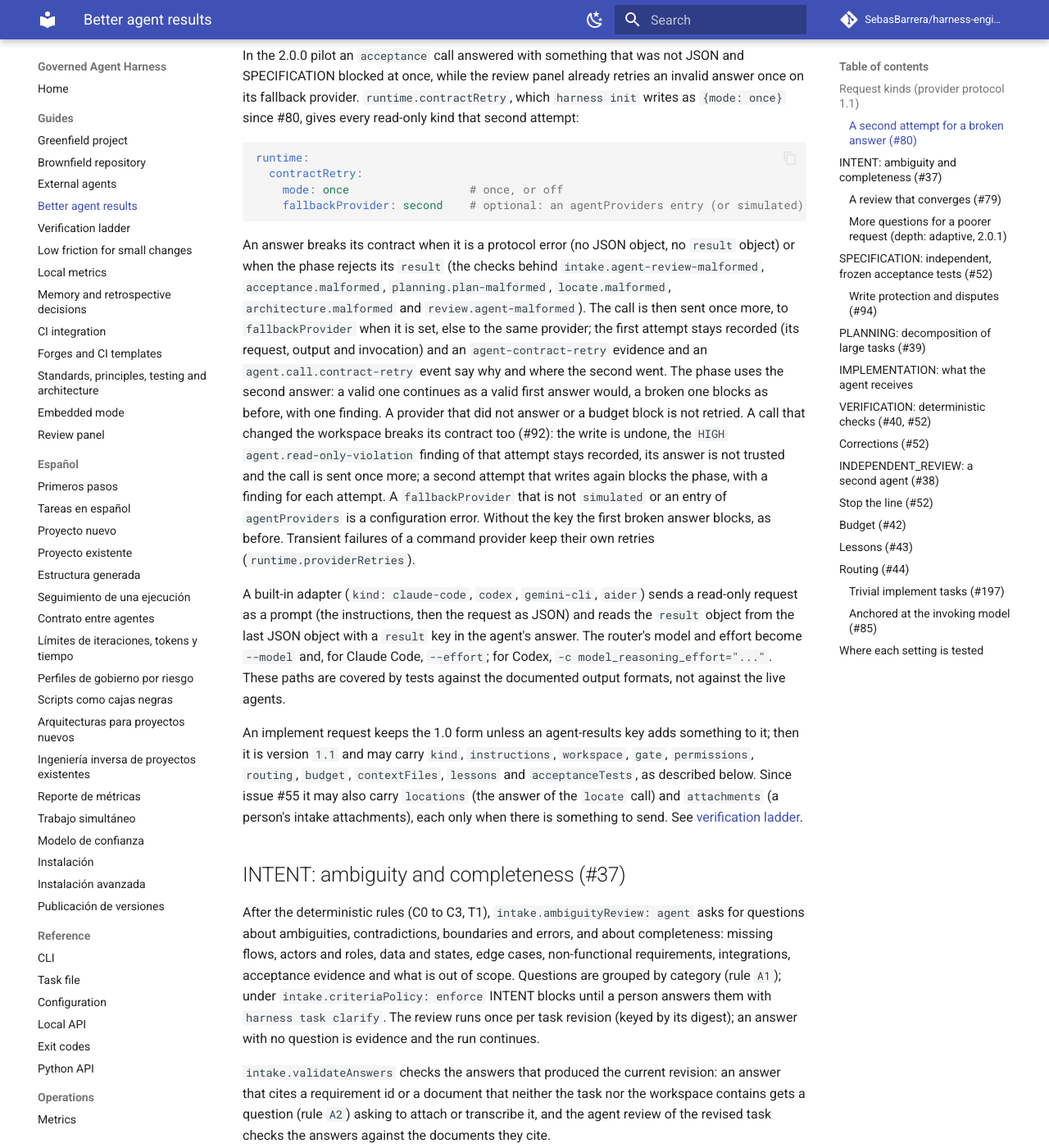
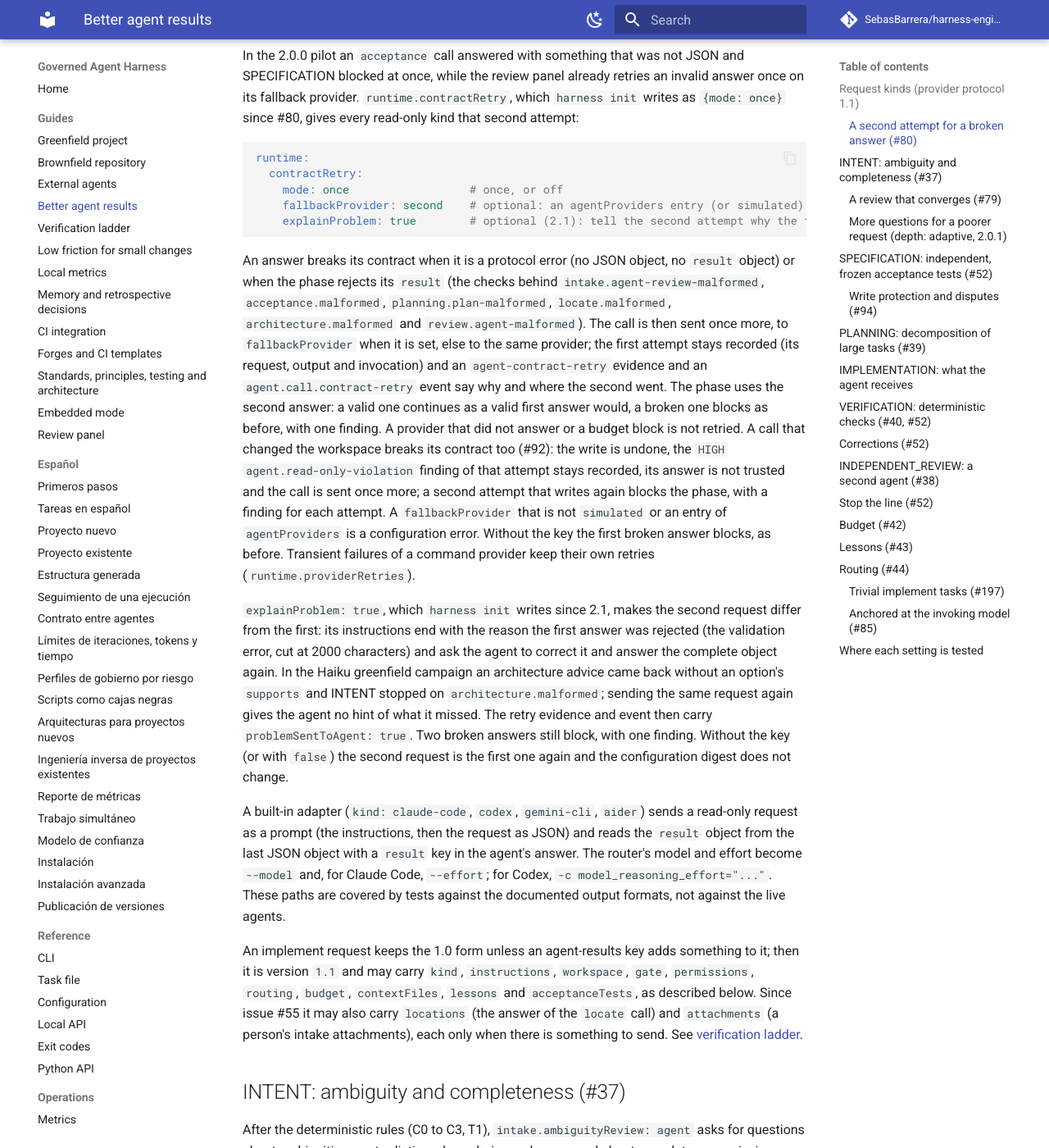
Before and after one commit to SebasBarrera/harness-engineering, an MkDocs documentation site: the page built from docs/guides/agent-results.md, in a window 1280 px wide and 1400 px high, scrolled down 1547 px. Shown: the whole window at 82% size. Built offline with MkDocs 1.6.1 and Material for MkDocs 9.7.7, drawn with Linux system fonts in a browser that asks for light colours; comment, search, counter and statistics services are not loaded; some of the changed text lies outside the part shown.

Commit message:
docs: document contractRetry.explainProblem
The configuration reference, the agent results guide and the Spanish agent
contract page describe the new key, and the changelog records it under
Unreleased.

````diff
--- a/docs/guides/agent-results.md
+++ b/docs/guides/agent-results.md
@@ -50,6 +50,7 @@ runtime:
   contractRetry:
     mode: once                  # once, or off
     fallbackProvider: second    # optional: an agentProviders entry (or simulated)
+    explainProblem: true        # optional (2.1): tell the second attempt why the first failed
 ```
 
 An answer breaks its contract when it is a protocol error (no JSON object, no `result` object)
@@ -67,6 +68,16 @@ attempt that writes again blocks the phase, with a finding for each attempt. A
 `fallbackProvider` that is not `simulated` or an entry of `agentProviders` is a configuration
 error. Without the key the first broken answer blocks, as before. Transient failures of a command
 provider keep their own retries (`runtime.providerRetries`).
+
+`explainProblem: true`, which `harness init` writes since 2.1, makes the second request differ
+from the first: its instructions end with the reason the first answer was rejected (the
+validation error, cut at 2000 characters) and ask the agent to correct it and answer the complete
+object again. In the Haiku greenfield campaign an architecture advice came back without an
+option's `supports` and INTENT stopped on `architecture.malformed`; sending the same request again
+gives the agent no hint of what it missed. The retry evidence and event then carry
+`problemSentToAgent: true`. Two broken answers still block, with one finding. Without the key (or
+with `false`) the second request is the first one again and the configuration digest does not
+change.
 
 A built-in adapter (`kind: claude-code`, `codex`, `gemini-cli`, `aider`) sends a read-only
 request as a prompt (the instructions, then the request as JSON) and reads the `result` object
@@ -540,7 +551,7 @@ same model once.
 | Request kinds, `intake.ambiguityReview`, `intake.validateAnswers` | `tests/integration/test_agent_clarify_review.py` |
 | `intake.ambiguityReview.depth` | `tests/unit/test_intake_depth.py`, `tests/integration/test_intake_depth_flow.py` |
 | The converging review and its assumptions (#79) | `tests/integration/test_ambiguity_convergence.py`, `tests/unit/test_intent_convergence.py` |
-| `runtime.contractRetry` (#80) | `tests/integration/test_contract_retry.py` |
+| `runtime.contractRetry` (#80), `explainProblem` (2.1) | `tests/integration/test_contract_retry.py`, `tests/integration/test_architecture_retry.py`, `tests/unit/test_contract_retry_explain.py` |
 | `verification.*` checks, risk factors, change requests, `differential` | `tests/integration/test_verification_checks.py`, `tests/integration/test_verification_checks_more.py`, `tests/unit/test_run_outcome.py`, `tests/unit/test_checks_structure.py`, `tests/unit/test_checks_diff_quality.py` |
 | `verification.acceptanceTests` | `tests/integration/test_acceptance_tests.py` |
 | `verification.acceptanceTests.protect`, `disputes` (#94) | `tests/integration/test_acceptance_dispute.py` |
````
Also changed, not shown: CHANGELOG.md (+12 -0 lines), docs/es/contrato-de-agentes.md (+2 -0 lines), docs/reference/configuration.md (+2 -1 lines).
